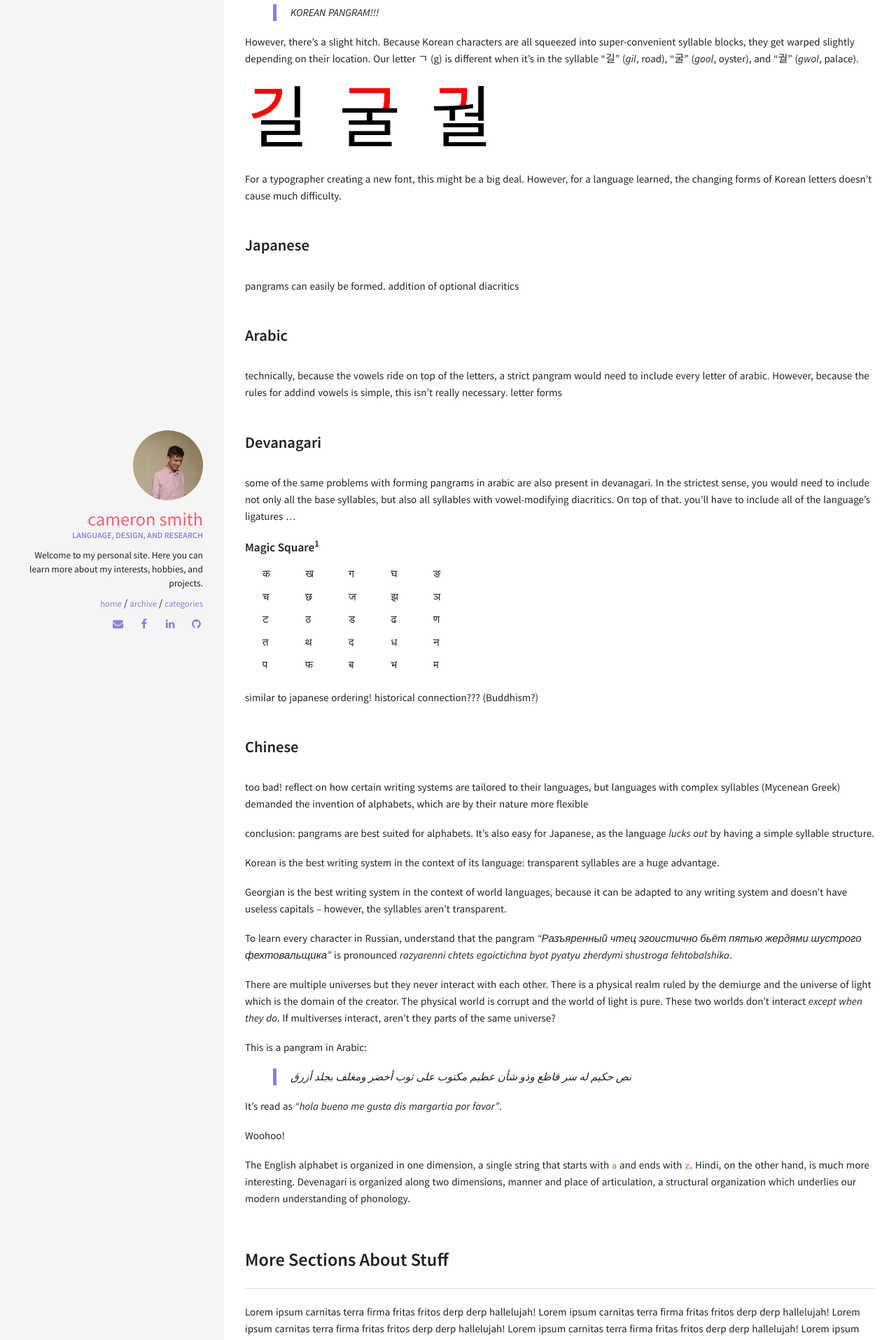
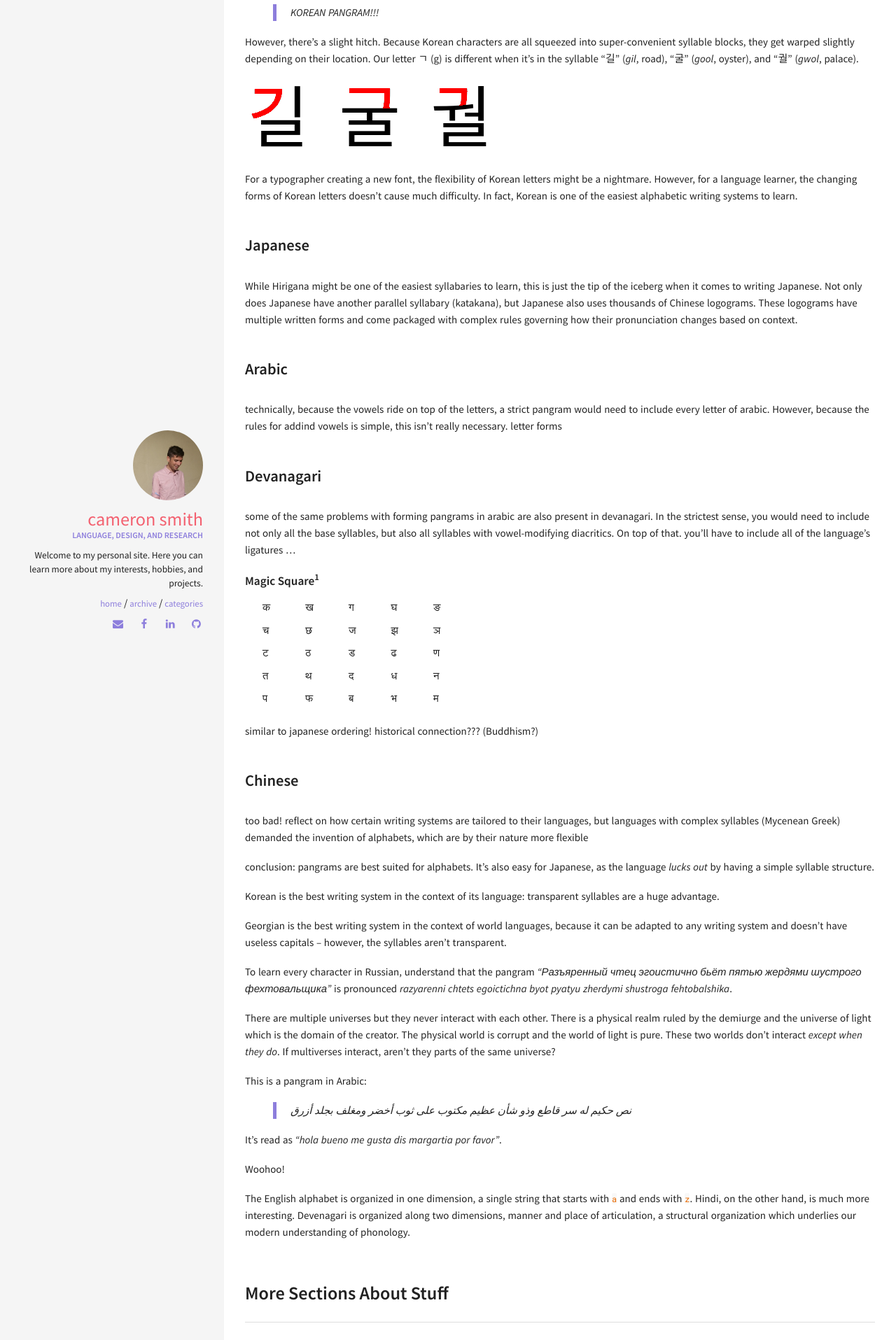
Before and after one commit to camoverride/camoverride.github.io, a Jekyll site: the page built from _posts/2016-11-04-pangrams.md, in a window 1280 px wide. Shown: the part 1442-3357 px from the top of the page at 70% size. Built offline with Jekyll 4.4.1, drawn with Linux system fonts in a browser that asks for light colours.

Commit message:
editing korean part of pangrams

```diff
--- a/_posts/2016-11-04-pangrams.md
+++ b/_posts/2016-11-04-pangrams.md
@@ -41,11 +41,14 @@ However, there's a slight hitch. Because Korean characters are all squeezed into
 
 ![]({{ site.url }}/img/korean-forms.png)
 
-For a typographer creating a new font, this might be a big deal. However, for a language learned, the changing forms of Korean letters doesn't cause much difficulty.
+For a typographer creating a new font, the flexibility of Korean letters might be a nightmare. However, for a language learner, the changing forms of Korean letters doesn't cause much difficulty. In fact, Korean is one of the easiest alphabetic writing systems to learn.
 
 ### Japanese
 
-pangrams can easily be formed. addition of optional diacritics
+
+
+
+While Hirigana might be one of the easiest syllabaries to learn, this is just the tip of the iceberg when it comes to writing Japanese. Not only does Japanese have another parallel syllabary (katakana), but Japanese also uses thousands of Chinese logograms. These logograms have multiple written forms and come packaged with complex rules governing how their pronunciation changes based on context.
 
 ### Arabic
 
```
